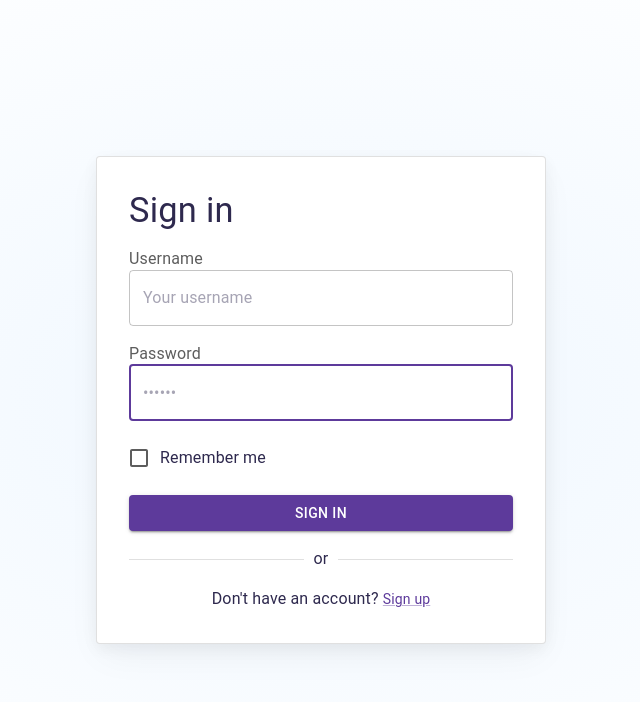
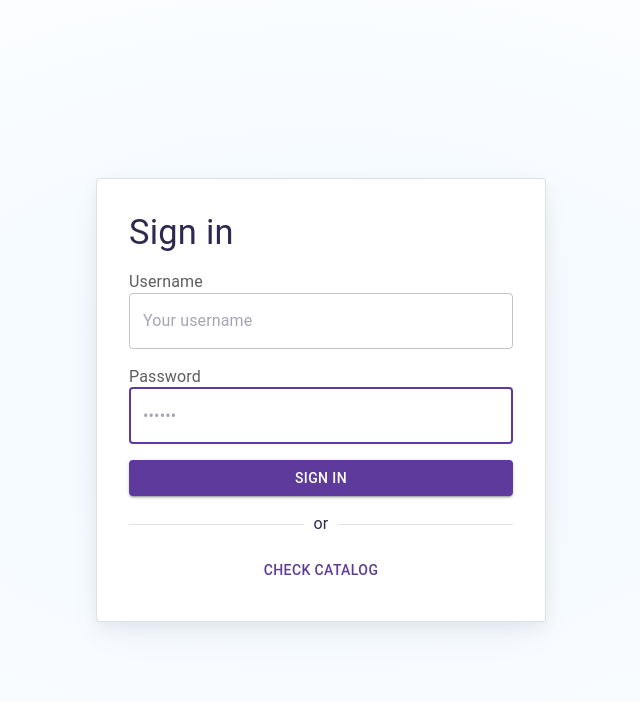
Before and after one commit to SerzhKonserzh/innowise-task-3, a React app: page /login in a window 1280 px wide. Shown: the top 702 px of the page, without its empty margins (319-959 px from the left). Built offline with nearby package versions, Linux system fonts and the light colour scheme.

Commit message:
feat: add auth error handling

```diff
--- a/src/components/pages/login/Auth.tsx
+++ b/src/components/pages/login/Auth.tsx
@@ -1,14 +1,10 @@
 import React, { ChangeEvent, useState } from 'react';
-import {FC} from 'react';
+import { FC } from 'react';
 import Box from '@mui/material/Box';
 import Button from '@mui/material/Button';
-import Checkbox from '@mui/material/Checkbox';
-import CssBaseline from '@mui/material/CssBaseline';
-import FormControlLabel from '@mui/material/FormControlLabel';
 import Divider from '@mui/material/Divider';
 import FormLabel from '@mui/material/FormLabel';
 import FormControl from '@mui/material/FormControl';
-import Link from '@mui/material/Link';
 import TextField from '@mui/material/TextField';
 import Typography from '@mui/material/Typography';
 import Stack from '@mui/material/Stack';
@@ -18,7 +14,8 @@ import { ILoginRequest } from '../../../store/user/userTypes';
 import { useLoginUserMutation } from '../../../store/user/userApi';
 import { useDispatch } from 'react-redux';
 import { loginUser } from '../../../store/user/userSlice';
-import { useNavigate } from 'react-router';
+import { Link, useNavigate } from 'react-router';
+import { Alert } from '@mui/material';
 
 const Card = styled(MuiCard)(({ theme }) => ({
 	display: 'flex',
@@ -29,14 +26,14 @@ const Card = styled(MuiCard)(({ theme }) => ({
 	gap: theme.spacing(2),
 	margin: 'auto',
 	[theme.breakpoints.up('sm')]: {
-    maxWidth: '450px',
+		maxWidth: '450px'
 	},
 	boxShadow:
 		'hsla(220, 30%, 5%, 0.05) 0px 5px 15px 0px, hsla(220, 25%, 10%, 0.05) 0px 15px 35px -5px',
 	...theme.applyStyles('dark', {
 		boxShadow:
-      'hsla(220, 30%, 5%, 0.5) 0px 5px 15px 0px, hsla(220, 25%, 10%, 0.08) 0px 15px 35px -5px',
-  }),
+			'hsla(220, 30%, 5%, 0.5) 0px 5px 15px 0px, hsla(220, 25%, 10%, 0.08) 0px 15px 35px -5px'
+	})
 }));
 
 const SignInContainer = styled(Stack)(({ theme }) => ({
@@ -44,7 +41,7 @@ const SignInContainer = styled(Stack)(({ theme }) => ({
 	minHeight: '100%',
 	padding: theme.spacing(2),
 	[theme.breakpoints.up('sm')]: {
-    padding: theme.spacing(4),
+		padding: theme.spacing(4)
 	},
 	'&::before': {
 		content: '""',
@@ -57,18 +54,19 @@ const SignInContainer = styled(Stack)(({ theme }) => ({
 		backgroundRepeat: 'no-repeat',
 		...theme.applyStyles('dark', {
 			backgroundImage:
-        'radial-gradient(at 50% 50%, hsla(210, 100%, 16%, 0.5), hsl(220, 30%, 5%))',
-    }),
-  },
+				'radial-gradient(at 50% 50%, hsla(210, 100%, 16%, 0.5), hsl(220, 30%, 5%))'
+		})
+	}
 }));
 
 const Auth: FC = (props: { disableCustomTheme?: boolean }) => {
 	const [credentials, setCredentials] = useState<ILoginRequest>({
 		username: '',
 		password: ''
-  })
+	});
+	const [formError, setFormError] = useState<string | null>(null);
 
-  const [login, {isLoading, error}] = useLoginUserMutation();
+	const [login, { isLoading, error }] = useLoginUserMutation();
 	const dispatch = useDispatch();
 	const navigate = useNavigate();
 
@@ -78,24 +76,35 @@ const Auth: FC = (props: { disableCustomTheme?: boolean }) => {
 			...prev,
 			[name]: value
 		}));
-  }
+	};
 
 	const handleSubmit = async (e: React.FormEvent) => {
 		e.preventDefault();
+
+		if (!credentials.username.trim() || !credentials.password.trim()) {
+			setFormError('Please fill in all fields.');
+			return;
+		}
+
+		setFormError(null);
+
 		try {
-      const {data} = await login(credentials);
+			const data = await login(credentials).unwrap();
 			dispatch(loginUser(data));
-
-      navigate("/");
-    } catch (err) {
+			navigate('/');
+		} catch (err: any) {
+			let message = 'Login failed. Please check your credentials.';
+			if (err?.data?.message) {
+				message = err.data.message; // если бэкенд присылает сообщение
+			} else if (err?.status === 401) {
+				message = 'Invalid username or password.';
+			} else if (err?.status) {
+				message = `Error: ${err.status}`;
+			}
+			setFormError(message);
 			console.error('Login failed:', err);
 		}
-    const isNotEmpty = Object.values(credentials).every(cred => cred);
-
-    if(isNotEmpty) return;
-
-
-  }
+	};
 
 	return (
 		<SignInContainer direction="column" justifyContent="space-between">
@@ -107,6 +116,18 @@ const Auth: FC = (props: { disableCustomTheme?: boolean }) => {
 				>
 					Sign in
 				</Typography>
+
+				{formError && (
+					<Alert severity="error" sx={{ mb: 2 }}>
+						{formError}
+					</Alert>
+				)}
+				{error && !formError && (
+					<Alert severity="error" sx={{ mb: 2 }}>
+						Network error. Please try again later.
+					</Alert>
+				)}
+
 				<Box
 					component="form"
 					onSubmit={handleSubmit}
@@ -115,7 +136,7 @@ const Auth: FC = (props: { disableCustomTheme?: boolean }) => {
 						display: 'flex',
 						flexDirection: 'column',
 						width: '100%',
-              gap: 2,
+						gap: 2
 					}}
 				>
 					<FormControl>
@@ -131,7 +152,8 @@ const Auth: FC = (props: { disableCustomTheme?: boolean }) => {
 							required
 							fullWidth
 							variant="outlined"
-                color='primary'
+							color="primary"
+              error={!!formError && !credentials.username.trim()}
 						/>
 					</FormControl>
 					<FormControl>
@@ -148,37 +170,23 @@ const Auth: FC = (props: { disableCustomTheme?: boolean }) => {
 							required
 							fullWidth
 							variant="outlined"
-                color='primary'
+							color="primary"
+              error={!!formError && !credentials.password.trim()}
 						/>
 					</FormControl>
-            <FormControlLabel
-              control={<Checkbox value="remember" color="primary" />}
-              label="Remember me"
-            />
-            <Button
-              type="submit"
-              fullWidth
-              variant="contained"
-            >
+					<Button type="submit" fullWidth variant="contained" disabled={isLoading}>
 						Sign in
 					</Button>
 				</Box>
 				<Divider>or</Divider>
 				<Box sx={{ display: 'flex', flexDirection: 'column', gap: 2 }}>
-            <Typography sx={{ textAlign: 'center' }}>
-              Don&apos;t have an account?{' '}
-              <Link
-                href="/material-ui/getting-started/templates/sign-in/"
-                variant="body2"
-                sx={{ alignSelf: 'center' }}
-              >
-                Sign up
-              </Link>
-            </Typography>
+					<Button type="button" component={Link} to={'/'} disabled={isLoading}>
+						Check catalog
+					</Button>
 				</Box>
 			</Card>
 		</SignInContainer>
 	);
-}
+};
 
 export default Auth;
```
Lines whose indentation alone changed are shown as unchanged.
